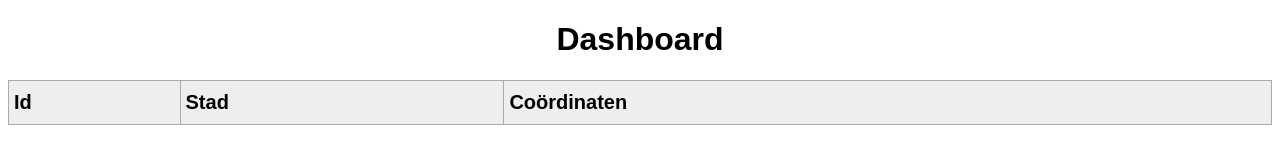
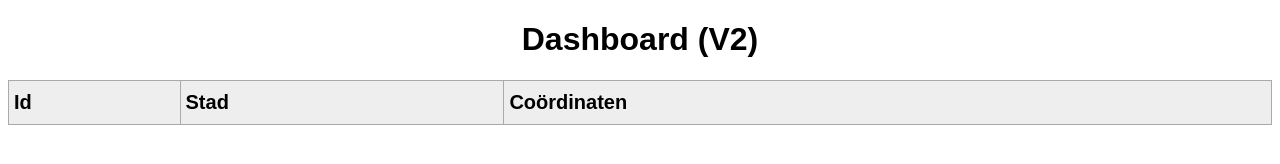
Before and after one commit to Daan-Reede/display-data, a website: page public/index.html in a window 1280 px wide. Drawn offline with Linux system fonts and the light colour scheme; no server answers.

Commit message:
check if auto deploy works

```diff
--- a/public/index.html
+++ b/public/index.html
@@ -9,7 +9,7 @@
 </head>
 
 <body>
-    <h1>Dashboard</h1>
+    <h1>Dashboard (V2)</h1>
     <table id="table">
         <tr id="tableHeader">
             <th>Id</th>
```
